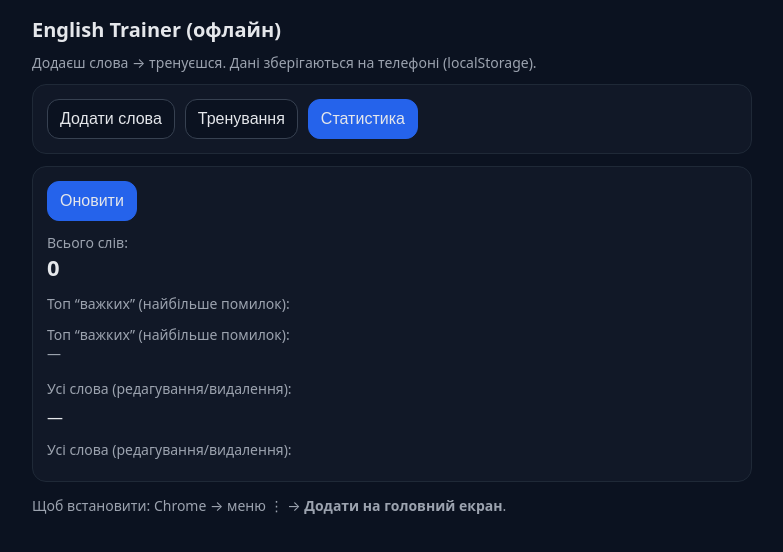
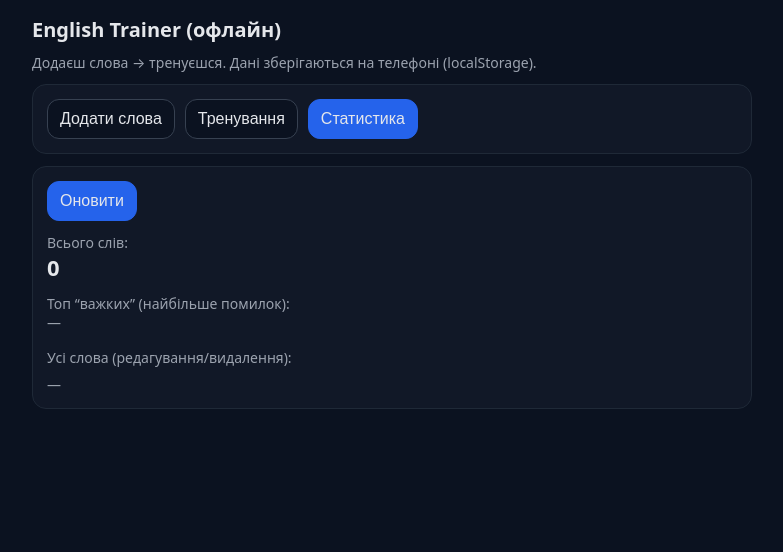
Before and after one commit to Spachinskiy/english-trainer, a plain HTML site: page index.html in a window 1280 px wide. Both pictures are taken after a click on the button "Статистика". Shown: the whole page, without its empty margins (248-1031 px from the left). Drawn offline with Linux system fonts and the light colour scheme.

Commit message:
Fix HTML formatting and structure

```diff
--- a/index.html
+++ b/index.html
@@ -85,31 +85,21 @@
     </div>
 
     <!-- STATS -->
+    <!-- STATS -->
 <div id="viewStats" class="card hidden">
   <div class="row">
     <button id="refreshStats" class="primary">Оновити</button>
   </div>
+
   <div style="margin-top:12px;">
     <div class="muted">Всього слів:</div>
     <div id="totalWords" class="big">0</div>
 
     <div style="margin-top:12px;" class="muted">Топ “важких” (найбільше помилок):</div>
-        <div style="margin-top:12px;" class="muted">
-  Топ “важких” (найбільше помилок):
-</div>
     <div id="hardList" class="muted">—</div>
 
-<div style="margin-top:16px;" class="muted">
-  Усі слова (редагування/видалення):
-</div>
-<div id="wordList" style="margin-top:8px;"></div>
-        <div style="margin-top:12px;" class="muted">Усі слова (редагування/видалення):</div>
+    <div style="margin-top:16px;" class="muted">Усі слова (редагування/видалення):</div>
     <div id="wordList" class="muted" style="margin-top:8px;"></div>
-      </div>
-    </div>
-
-    <div class="muted" style="margin: 14px 0 24px;">
-      Щоб встановити: Chrome → меню ⋮ → <b>Додати на головний екран</b>.
   </div>
 </div>
 
```
Lines whose indentation alone changed are shown as unchanged.
